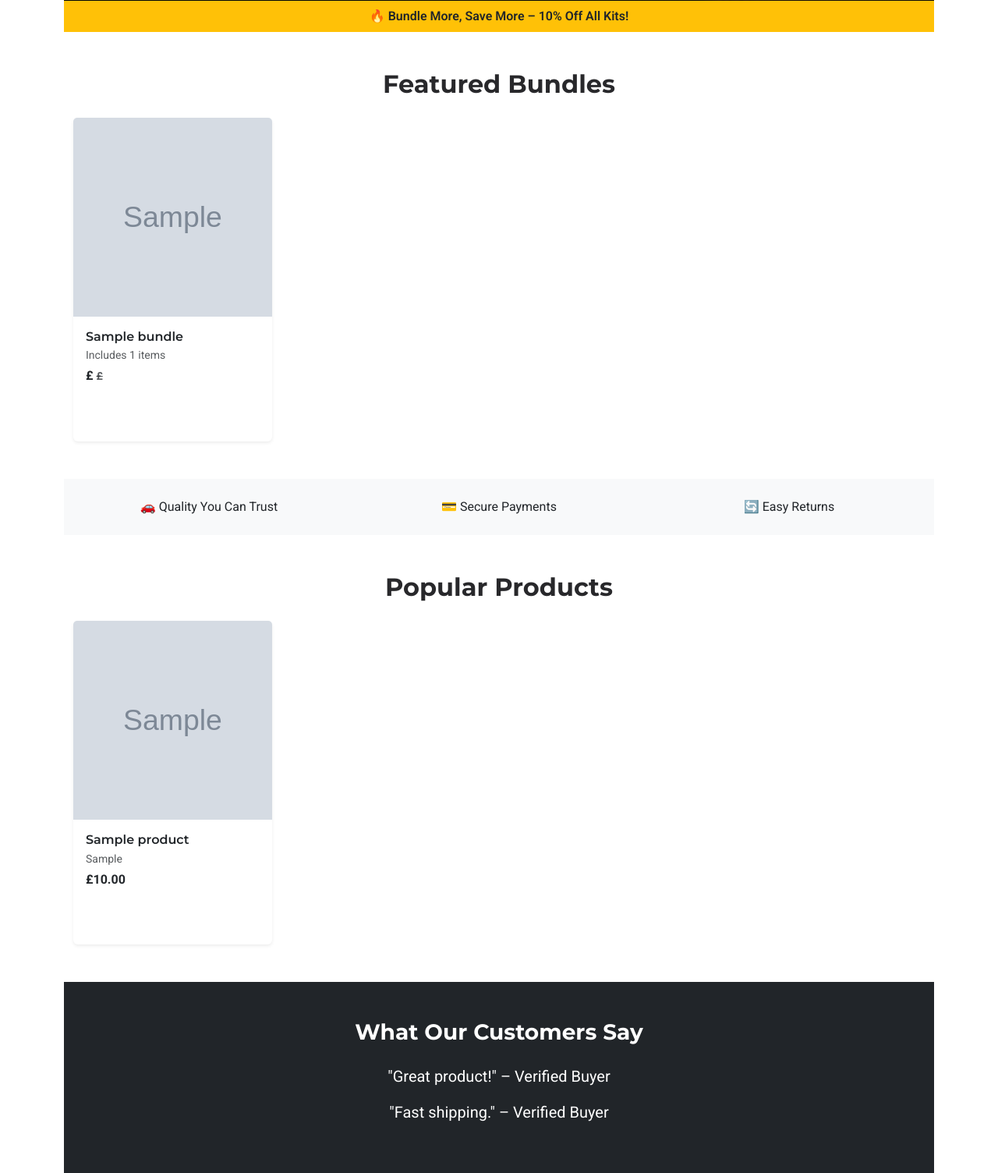
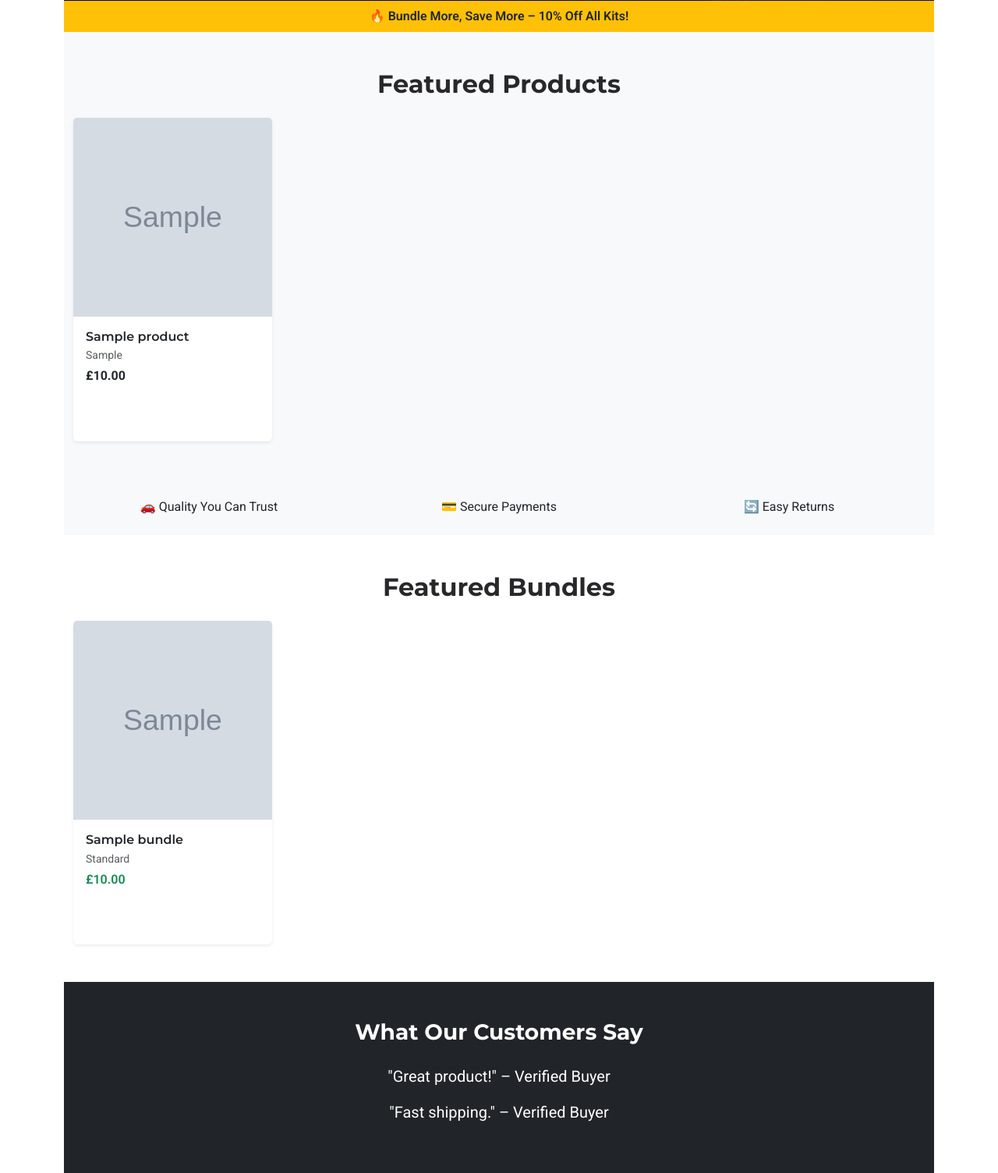
Before and after one commit to Merrick101/autovise, a Django app: page / in a window 1280 px wide. Shown: the part 768-2272 px from the top of the page at 78% size. Run offline with Django 5.2, Linux system fonts and the light colour scheme; tables that the repository leaves empty hold one stand-in row (values such as "Sample post"); grey boxes marked "Sample" are stand-in pictures; some libraries are stand-ins or nearby versions.

Commit message:
Add featured field to Bundle model, register in BundleAdmin. Update homepage with refined featured products and bundle sections, correct AWS S3 custom domain path

```diff
--- a/apps/pages/views.py
+++ b/apps/pages/views.py
@@ -8,10 +8,13 @@
 
 
 def home(request):
+    featured_products = Product.objects.filter(featured=True, is_draft=False)[:4]
+    featured_bundles = Bundle.objects.filter(featured=True)[:4]
+
     context = {
         'promo_banner': "🎁 Free Delivery on First-Time Orders | 🚚 Orders over £40 ship free",
-        'featured_bundles': Bundle.objects.all()[:4],
-        'popular_products': Product.objects.all()[:4],
+        'featured_products': featured_products,
+        'featured_bundles': featured_bundles,
     }
     return render(request, 'pages/home.html', context)
 
--- a/apps/products/admin.py
+++ b/apps/products/admin.py
@@ -149,7 +149,7 @@
     form = BundleAdminForm
     list_display = [
         'name', 'bundle_type', 'bundle_code', 'sku',
-        'price', 'discount_percentage', 'product_count', 'tag_list',
+        'price', 'discount_percentage', 'product_count', 'tag_list', 'featured',
     ]
     search_fields = ['name', 'bundle_code', 'sku', 'tags__name']
     inlines = [ProductBundleInline]
@@ -180,6 +180,10 @@
         ("Bundle Type", {
             'fields': ('bundle_type', 'tags'),
             'classes': ['tab-general', 'collapse'],
+        }),
+        ("Status Flags", {
+            'fields': ['featured'],
+            'classes': ['tab-status', 'collapse'],
         }),
         ("Timestamps", {
             'fields': ('created_at', 'updated_at'),
--- a/apps/products/models.py
+++ b/apps/products/models.py
@@ -123,6 +123,7 @@
     price = models.DecimalField(max_digits=8, decimal_places=2, default=0.00)
     subtotal_price = models.DecimalField(max_digits=8, decimal_places=2, default=0.00)
     bundle_type = models.CharField(max_length=20, choices=BUNDLE_TYPE_CHOICES, default='Standard')
+    featured = models.BooleanField(default=False)
 
     sku = models.CharField(max_length=50, unique=True, default='TEMP_SKU', help_text="Unique identifier for this bundle")
     bundle_code = models.CharField(max_length=50, unique=True, default='TEMP_BUNDLE_CODE', help_text="Internal code used for SEO and tracking")
--- a/static/css/styles.css
+++ b/static/css/styles.css
@@ -47,6 +47,8 @@
   font-weight: 500;
 }
 
+/* Homepage Styles */
+
 .hero-banner {
   height: 80vh;
   overflow: hidden;
@@ -73,7 +75,7 @@
   font-weight: 700;
 }
 
-/* Product List Styles */
+/* Product/Bundle List Styles */
 
 ul.nav-pills.overflow-auto::-webkit-scrollbar {
   display: none;
--- a/templates/include/bundle_card.html
+++ b/templates/include/bundle_card.html
@@ -5,9 +5,14 @@
     <img src="{{ bundle.image.url }}" class="card-img-top" alt="{{ bundle.name }}">
     <div class="card-body">
       <h6 class="card-title fw-semibold mb-1">{{ bundle.name }}</h6>
-      <p class="small text-muted mb-1">Includes {{ bundle.products.count }} items</p>
-      <p class="fw-bold mb-0">£{{ bundle.discounted_price }}
-        <small class="text-muted text-decoration-line-through">£{{ bundle.original_price }}</small>
+      <p class="small text-muted mb-1">{{ bundle.bundle_type }}</p>
+      <p class="card-text fw-semibold text-success">
+        £{{ bundle.price|floatformat:2 }}
+        {% if bundle.subtotal_price > bundle.price %}
+          <small class="text-muted text-decoration-line-through">
+            £{{ bundle.subtotal_price|floatformat:2 }}
+          </small>
+        {% endif %}
       </p>
     </div>
   </a>
--- /dev/null
+++ b/templates/include/featured_bundles.html
@@ -0,0 +1,12 @@
+<section class="py-5">
+  <div class="container">
+    <h2 class="text-center mb-4">Featured Bundles</h2>
+    <div class="row row-cols-1 row-cols-sm-2 row-cols-md-4 g-4">
+      {% for bundle in featured_bundles %}
+        <div class="col">
+          {% include "include/bundle_card.html" with bundle=bundle %}
+        </div>
+      {% endfor %}
+    </div>
+  </div>
+</section>
--- /dev/null
+++ b/templates/include/featured_products.html
@@ -0,0 +1,12 @@
+<section class="py-5 bg-light">
+  <div class="container">
+    <h2 class="text-center mb-4">Featured Products</h2>
+    <div class="row row-cols-1 row-cols-sm-2 row-cols-md-4 g-4">
+      {% for product in featured_products %}
+        <div class="col">
+          {% include "include/product_card.html" with product=product %}
+        </div>
+      {% endfor %}
+    </div>
+  </div>
+</section>
--- a/templates/pages/home.html
+++ b/templates/pages/home.html
@@ -2,6 +2,7 @@
 
 {% extends "base.html" %}
 {% load static %}
+{% load featured_tags %}
 
 {% block title %}Home | Autovise{% endblock %}
 
@@ -32,19 +33,10 @@
   </div>
 </section>
 
-<!-- Featured Bundles Grid -->
-<section class="py-5">
-  <div class="container">
-    <h2 class="mb-4 text-center">Featured Bundles</h2>
-    <div class="row row-cols-1 row-cols-sm-2 row-cols-md-3 row-cols-lg-4 g-4">
-      {% for bundle in featured_bundles %}
-        <div class="col">
-          {% include "include/bundle_card.html" with bundle=bundle %}
-        </div>
-      {% endfor %}
-    </div>
-  </div>
-</section>
+<!-- Featured Products Section -->
+{% if featured_products %}
+  {% include "include/featured_products.html" %}
+{% endif %}
 
 <!-- Callouts -->
 <section class="py-4 bg-light">
@@ -57,19 +49,10 @@
   </div>
 </section>
 
-<!-- Popular Products Grid -->
-<section class="py-5">
-  <div class="container">
-    <h2 class="mb-4 text-center">Popular Products</h2>
-    <div class="row row-cols-1 row-cols-sm-2 row-cols-md-3 row-cols-lg-4 g-4">
-      {% for product in popular_products %}
-        <div class="col">
-          {% include "include/product_card.html" with product=product %}
-        </div>
-      {% endfor %}
-    </div>
-  </div>
-</section>
+<!-- Featured Bundles Section -->
+{% if featured_bundles %}
+  {% include "include/featured_bundles.html" %}
+{% endif %}
 
 <!-- Testimonials -->
 <section class="bg-dark text-white py-5">
```
Also changed, not shown: apps/pages/templatetags/featured_tags.py (added, +18 -0 lines), apps/pages/templatetags/__init__.py (added), apps/products/migrations/0017_bundle_featured.py (added), apps/products/templatetags/__init__.py (added).
